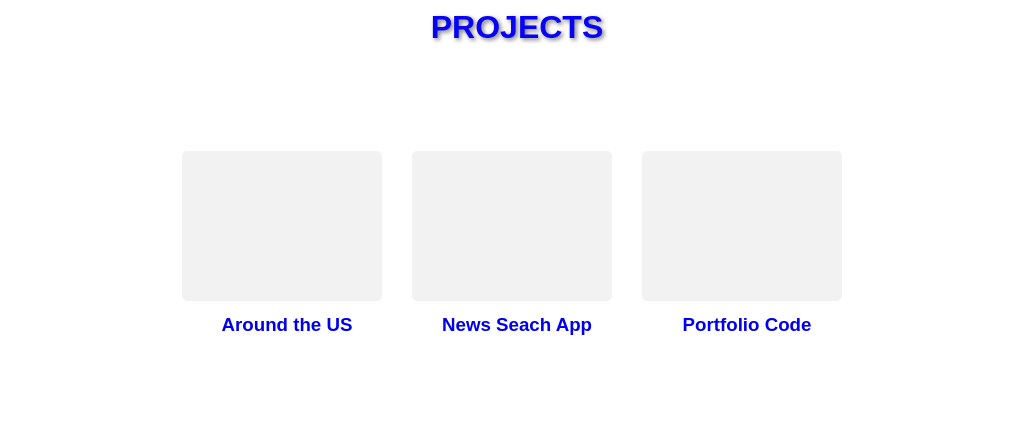
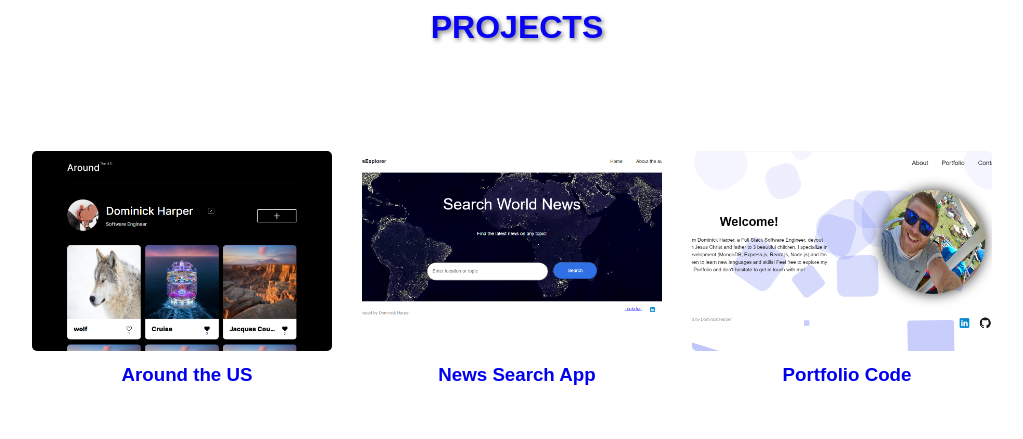
Before and after one commit to DominickDJ/Portfolio, a React app: page /#/portfolio in a window 1280 px wide. Shown: the part 1084-1523 px from the top of the page, without its empty margins (123-1146 px from the left). Built offline with nearby package versions, Linux system fonts and the light colour scheme.

Commit message:
thumbnails

```diff
--- a/src/components/Projects/Projects.css
+++ b/src/components/Projects/Projects.css
@@ -25,3 +25,9 @@
   justify-content: space-around;
   gap: 20px;
 }
+.project-thumbnail {
+  background-size: cover;
+  background-position: center;
+  width: 300px;
+  height: 200px;
+}
--- a/src/components/Projects/Projects.js
+++ b/src/components/Projects/Projects.js
@@ -1,5 +1,8 @@
 import React from "react";
 import "../Projects/Projects.css";
+import news from "../../images/news.png";
+import portfolio from "../../images/portfolio.png";
+import usaapp from "../../images/usapp.png";
 
 const Projects = () => {
   const projects = [
@@ -7,22 +10,25 @@ const Projects = () => {
       id: 1,
       title: "Around the US",
       githubLink: "https://dominickdj.github.io/se_project_aroundtheus/",
+      thumbnail: usaapp,
     },
     {
       id: 2,
-      title: "News Seach App",
+      title: "News Search App",
       githubLink: "https://dominickdj.github.io/Dominick_Frontend/",
+      thumbnail: news,
     },
     {
       id: 3,
       title: "Portfolio Code",
       githubLink: "https://github.com/DominickDJ/Portfolio",
+      thumbnail: portfolio,
     },
   ];
 
   return (
     <section id="projects" className="center">
-      <h1 className="project__title"> PROJECTS</h1>
+      <h1 className="project__title">PROJECTS</h1>
       <div className="project-thumbnails">
         {projects.map((project) => (
           <a
@@ -32,7 +38,12 @@ const Projects = () => {
             rel="noopener noreferrer"
             className="project-link"
           >
-            <div className="project-thumbnail"></div>
+            <div
+              className="project-thumbnail"
+              style={{
+                backgroundImage: `url(${project.thumbnail})`,
+              }}
+            ></div>
             <h3>{project.title}</h3>
           </a>
         ))}
```
Also changed, not shown: src/images/news.png (added), src/images/portfolio.png (added), src/images/usapp.png (added).
